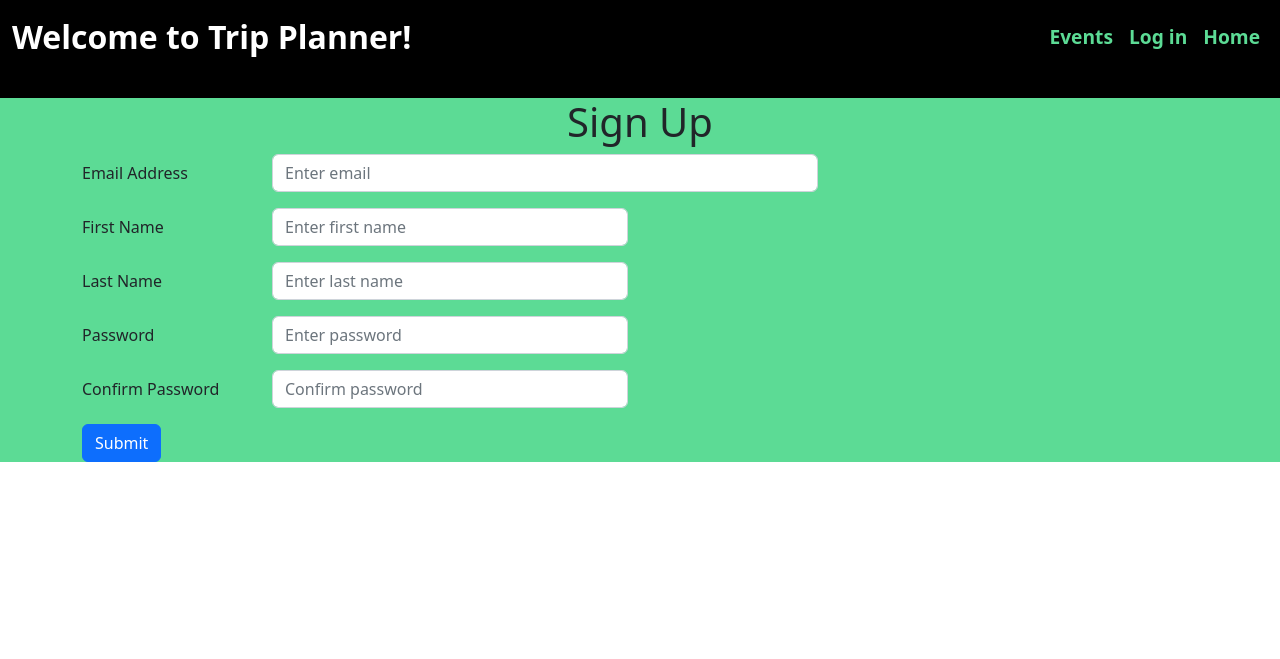
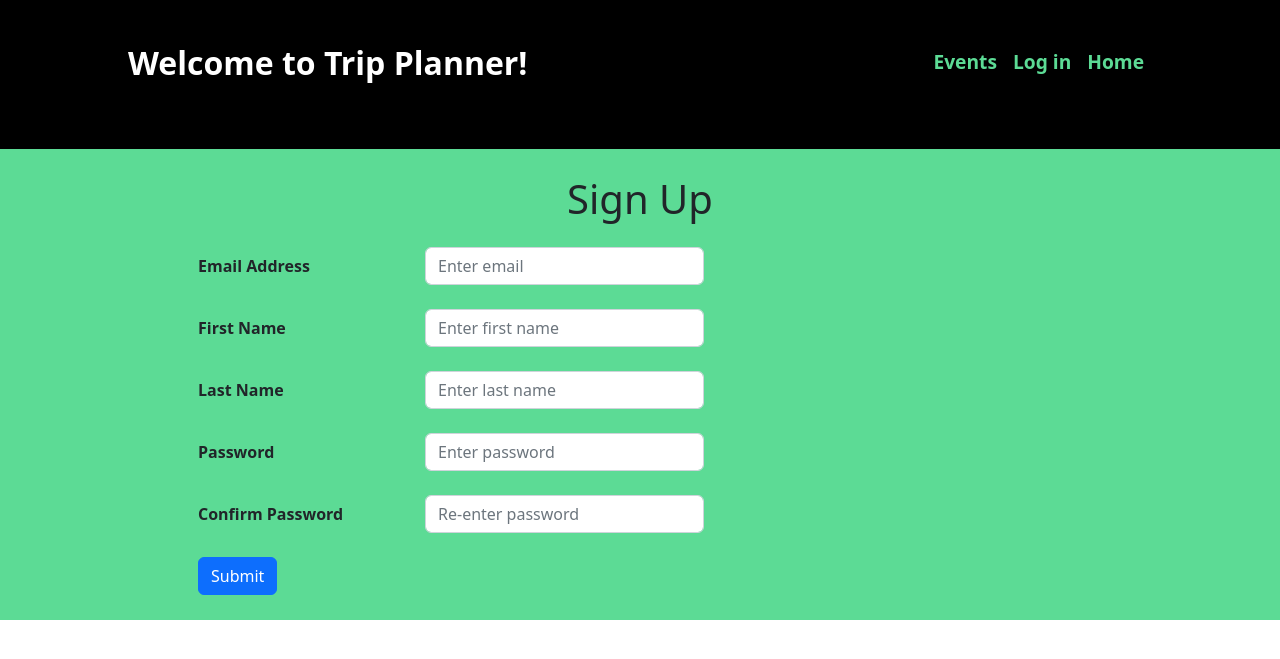
Before and after one commit to jrichcodes/Website-Project-Code, a Flask app: page /sign-up in a window 1280 px wide. Shown: the top 659 px of the page. Run offline with Flask 2, Linux system fonts and the light colour scheme; some libraries are stand-ins or nearby versions.

Commit message:
changed some wording/fonts on sign up page

```diff
--- a/project_template/website/static/css/sign_up.css
+++ b/project_template/website/static/css/sign_up.css
@@ -1,5 +1,14 @@
 #title_section {
     background-color: black;
+}
+
+#title_container {
+    padding: 2% 10%;
+}
+
+#signup_container {
+    padding: 2% 10%;
+    margin: 0 auto;
 }
 
 #signup_section {
--- a/project_template/website/templates/sign_up.html
+++ b/project_template/website/templates/sign_up.html
@@ -47,12 +47,12 @@
         </section>
 
         <section id="signup_section">
-            <div class="container id="title_container">
+            <div class="container" id="signup_container">
                 <form method="POST">
                     <h1 align="center">Sign Up</h1>
-                    <div class="row mb-3">
-                        <label for="email" class="col-sm-2 col-form-label">Email Address </label>
-                        <div class="col-sm-6">
+                    <div class="row mb-4 mt-4">
+                        <label for="email" class="col-sm-3 col-form-label"><b>Email Address</b></label>
+                        <div class="col-sm-4">
                             <input
                                 type="email"
                                 class="form-control"
@@ -62,8 +62,8 @@
                             />
                         </div>
                     </div>
-                    <div class="row mb-3">
-                        <label for="firstName" class="col-sm-2 col-form-label">First Name</label>
+                    <div class="row mb-4">
+                        <label for="firstName" class="col-sm-3 col-form-label"><b>First Name</b></label>
                         <div class="col-sm-4">
                             <input
                                 type="text"
@@ -74,8 +74,8 @@
                             />
                         </div>
                     </div>
-                    <div class="row mb-3">
-                        <label for="lastName" class="col-sm-2 col-form-label">Last Name</label>
+                    <div class="row mb-4">
+                        <label for="lastName" class="col-sm-3 col-form-label"><b>Last Name</b></label>
                         <div class="col-sm-4">
                             <input
                                 type="text"
@@ -86,8 +86,8 @@
                             />
                         </div>
                     </div>
-                    <div class="row mb-3">
-                        <label for="password1" class="col-sm-2 col-form-label">Password</label>
+                    <div class="row mb-4">
+                        <label for="password1" class="col-sm-3 col-form-label"><b>Password</b></label>
                         <div class="col-sm-4">
                             <input
                                 type="password"
@@ -98,15 +98,15 @@
                             />
                         </div>
                     </div>
-                    <div class="row mb-3">
-                        <label for="password2" class="col-sm-2 col-form-label"> Confirm Password</label>
+                    <div class="row mb-4">
+                        <label for="password2" class="col-sm-3 col-form-label"><b>Confirm Password</b></label>
                         <div class="col-sm-4 align">
                             <input
                                 type="password"
                                 class="form-control"
                                 id="password2"
                                 name="password2"
-                                placeholder="Confirm password"
+                                placeholder="Re-enter password"
                             />
                         </div>
                     </div>
@@ -116,62 +116,3 @@
         </section>
     </body>
 </html>
-<!-- {% extends "base.html" %}
-{% block title %}Sign Up{% endblock %}
-
-{% block content %}
-<form method="POST">
-    <h3 align="center">Sign Up</h3>
-    <div class="form-group">
-        <label for="email">Email Address</label>
-        <input
-            type="email"
-            class="form-control"
-            id="email"
-            name="email"
-            placeholder="Enter email"
-        />
-    </div>
-    <div class="form-group">
-        <label for="firstName">First Name</label>
-        <input
-            type="text"
-            class="form-control"
-            id="firstName"
-            name="firstName"
-            placeholder="Enter first name"
-        />
-    </div>
-    <div class="form-group">
-        <label for="lastName">Last Name</label>
-        <input
-            type="text"
-            class="form-control"
-            id="lastName"
-            name="lastName"
-            placeholder="Enter last name"
-        />
-    </div>
-    <div class="form-group">
-        <label for="password1">Password</label>
-        <input
-            type="password"
-            class="form-control"
-            id="password1"
-            name="password1"
-            placeholder="Enter password"
-        />
-    </div>
-    <div class="form-group">
-        <label for="password2">Confirm Password</label>
-        <input
-            type="password"
-            class="form-control"
-            id="password2"
-            name="password2"
-            placeholder="Confirm password"
-        />
-    </div>
-    <button type="submit" class="btn btn-primary">Submit</button>
-</form>
-{% endblock %} -->
```
